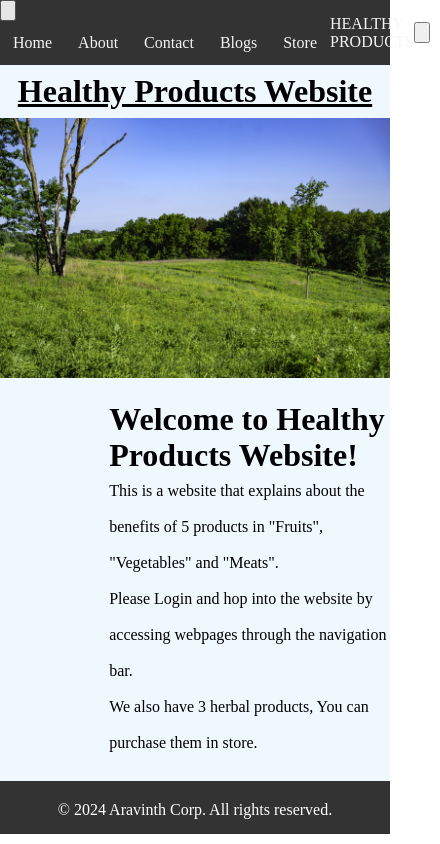
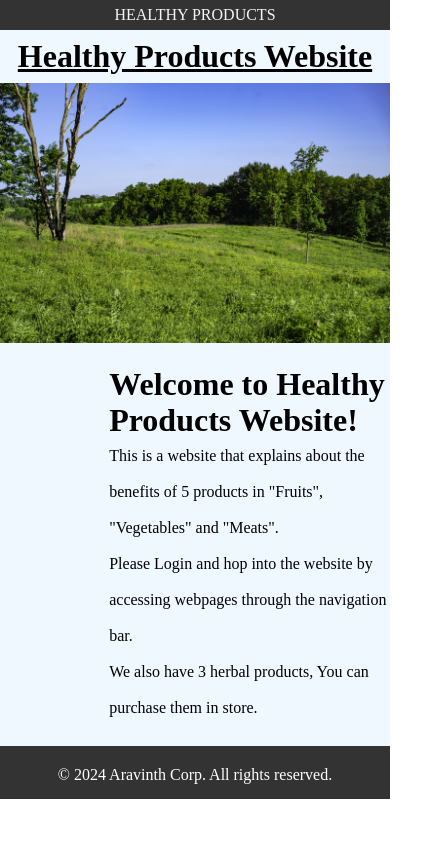
Before and after one commit to AravinthS75/Heathy-Products, a React (Create React App) app in the folder Healthy Product/: page / in a window 390 px wide. Shown: the whole page, 440 px wide, since content can reach past the window. Built offline with nearby package versions, Linux system fonts and the light colour scheme.

Commit message:
Update Header.module.css

```diff
--- a/Healthy Product/src/components/Header.module.css
+++ b/Healthy Product/src/components/Header.module.css
@@ -1,3 +1,4 @@
+/* Base Styles */
 .header {
     display: flex;
     justify-content: space-between;
@@ -5,11 +6,12 @@
     background-color: #333;
     width: 100%;
     margin: 0;
+    padding: 0 1rem;
+    position: relative;
 }
 
 .nav {
     display: flex;
-    flex-grow: 1; /*Allow nav to take up remaining space*/
 }
 
 .navLink {
@@ -26,33 +28,23 @@
     color: orchid;
 }
 
-.logoA {
+.logoA,
+.logoB {
     text-transform: uppercase;
     text-decoration: none;
     color: whitesmoke;
     cursor: pointer;
-    margin-right: 31.5%;
+    /* Add margin-right to move Healthy Products slightly to the left */
+    margin-right: 110px; /* Adjust the value as needed */
 }
 
-.logoB{
-    text-transform: uppercase;
-    text-decoration: none;
-    color: whitesmoke;
-    cursor: pointer;
-    margin-right: 31%;
-}
-
-.logoA:hover {
-    color: orchid;
-}
-
+.logoA:hover,
 .logoB:hover {
     color: orchid;
 }
 
 .auth {
     display: flex;
-    /* gap: 10px; */
 }
 
 .login,
@@ -74,3 +66,85 @@
     background-color: #f0f0f0;
     color: orchid;
 }
+
+.accountIcon {
+    background: none;
+    border: none;
+    color: whitesmoke;
+    cursor: pointer;
+    font-size: 1.5rem;
+}
+
+/* Account Menu */
+.accountMenu {
+    position: absolute;
+    top: 100%;
+    right: 0;
+    background-color: #333;
+    display: flex;
+    flex-direction: column;
+    width: 150px;
+    padding: 10px 0;
+}
+
+.accountMenu a {
+    text-decoration: none;
+    color: whitesmoke;
+    padding: 10px;
+    transition: background-color 0.3s ease, color 0.3s ease;
+}
+
+.accountMenu a:hover {
+    background-color: #f0f0f0;
+    color: orchid;
+}
+
+/* Responsive Styles */
+.hamburger {
+    display: none;
+    background: none;
+    border: none;
+    color: whitesmoke;
+    cursor: pointer;
+    font-size: 1.5rem;
+}
+
+@media (max-width: 768px) {
+    .nav {
+        display: none;
+        flex-direction: column;
+        width: 100%;
+        background-color: #333;
+        position: absolute;
+        top: 100%;
+        left: 0;
+    }
+
+    .nav.open {
+        display: flex;
+    }
+
+    .hamburger {
+        display: block;
+    }
+
+    .logoA,
+    .logoB {
+        margin-right: auto;
+        margin-left: auto;
+    }
+
+    .auth {
+        flex-direction: column;
+        align-items: flex-start;
+    }
+
+    .login,
+    .logout,
+    .signup,
+    .myorder {
+        padding: 10px;
+        width: 100%;
+        text-align: left;
+    }
+}
```
